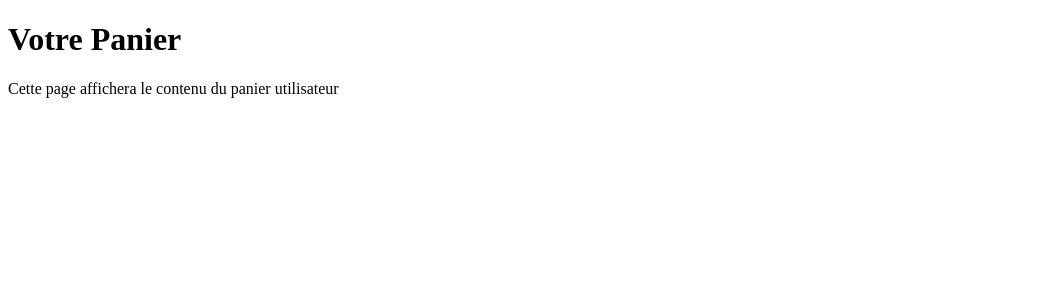
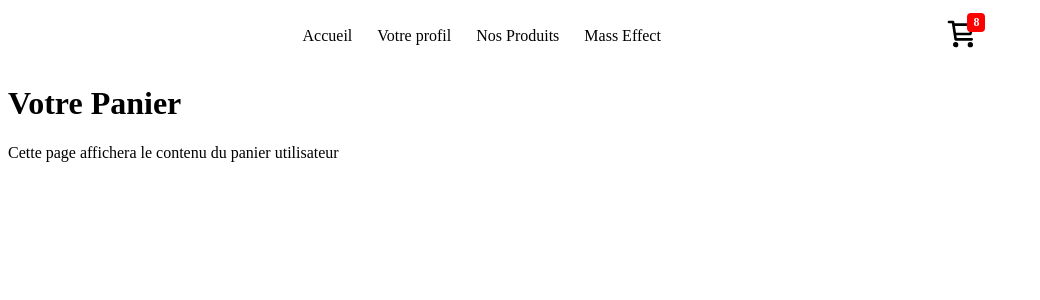
Before and after one commit to Aelwyn07/Projet-Web-L3, a Symfony app: template projet/templates/CartPage/cart.html.twig in a window 1280 px wide. Shown: the top 300 px of the page, without its empty margins (0-1040 px from the left). Run offline with Twig, Linux system fonts and the light colour scheme; the template is opened without the code that fills it, so the values that code supplies are empty; some libraries are stand-ins or nearby versions.

Commit message:
Add menu links redirections

```diff
--- a/projet/templates/CartPage/cart.html.twig
+++ b/projet/templates/CartPage/cart.html.twig
@@ -4,6 +4,8 @@
 
 {% block body %}
 
+{% include 'Layouts/_menu.html.twig' %}
+
 <h1>Votre Panier</h1>
 
 <p>Cette page affichera le contenu du panier utilisateur</p>
--- a/projet/templates/Layouts/_menu.html.twig
+++ b/projet/templates/Layouts/_menu.html.twig
@@ -6,20 +6,22 @@
 <nav class="menu">
 
     <ul class="menu-links">
-        <li><a href="/#">Accueil</a></li>
+        <li><a href="/">Accueil</a></li>
 
-        <li><a href="/#">Profil</a></li>
+        <li><a href="/profile#">Votre profil</a></li>
 
-        <li><a href="/#">Nos Produits</a></li>
+        <li><a href="/product">Nos Produits</a></li>
 
-        {% if role|lower == "administrateur" %}
+        {#{% if role|lower == "administrateur" %}#}
             <li><a href="https://fr.wikipedia.org/wiki/Mass_Effect">Mass Effect</a></li>
-        {% endif %}
+        {#{% endif %}#}
     </ul>
 
     <div class="cart">
 
-        <img src="{{ asset('images/cart.svg') }}" alt="panier">
+        <a href="/cart">
+            <img src="{{ asset('images/cart.svg') }}" alt="panier">
+        </a>
 
         {% set totalItems = 8 %}
 
--- a/projet/templates/ProductPage/product.html.twig
+++ b/projet/templates/ProductPage/product.html.twig
@@ -4,6 +4,8 @@
 
 {% block body %}
 
+{% include 'Layouts/_menu.html.twig' %}
+
 <h1>Vitrine du site</h1>
 
 <p>Cette page affichera les différents produits à vendre</p>
--- a/projet/templates/UserPage/profile.html.twig
+++ b/projet/templates/UserPage/profile.html.twig
@@ -4,6 +4,8 @@
 
 {% block body %}
 
+{% include 'Layouts/_menu.html.twig' %}
+
 <h1>Page de profil utilisateur</h1>
 
 <p>Cette page affichera les détails du compte utilisateur</p>
```
